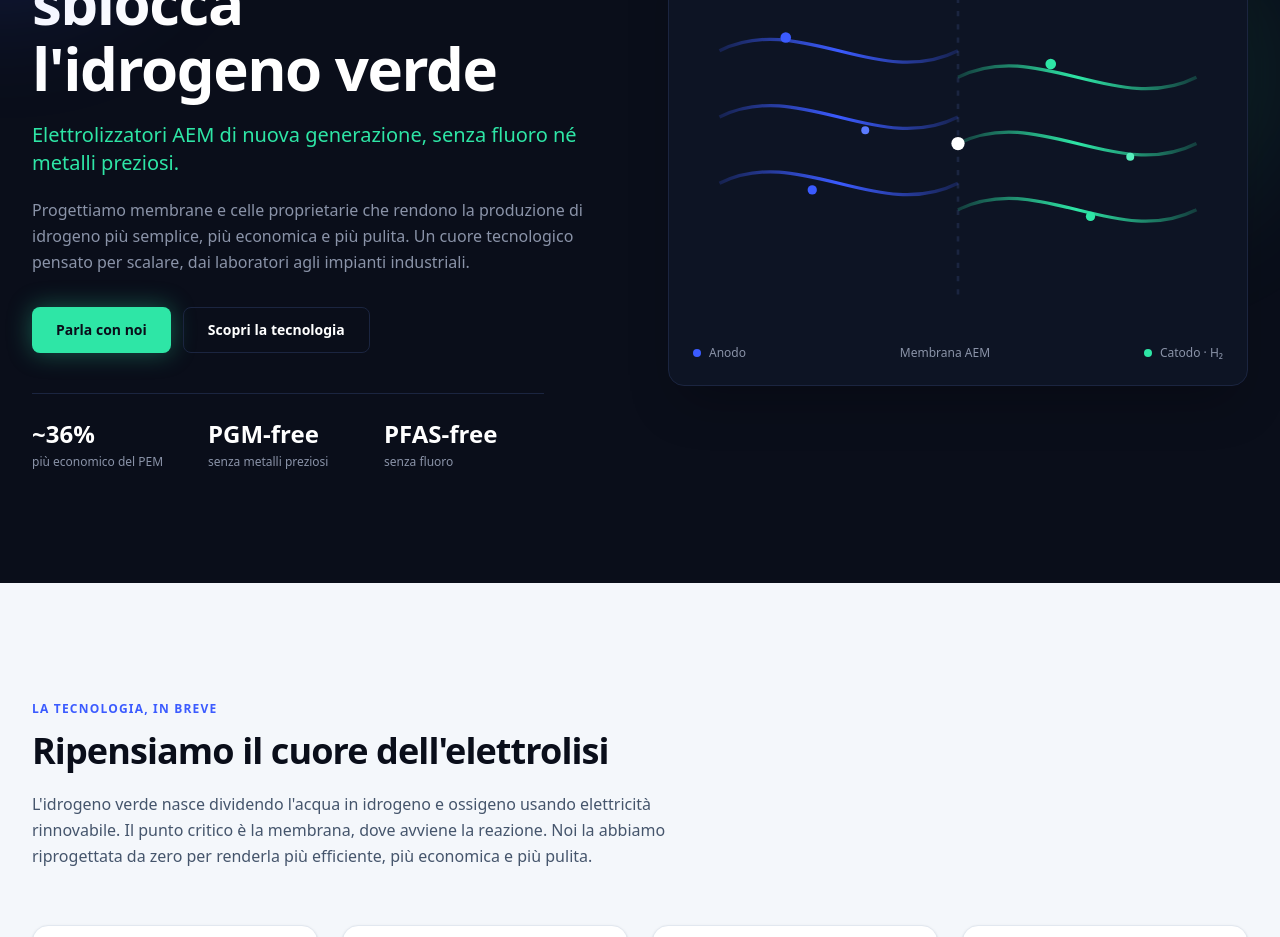
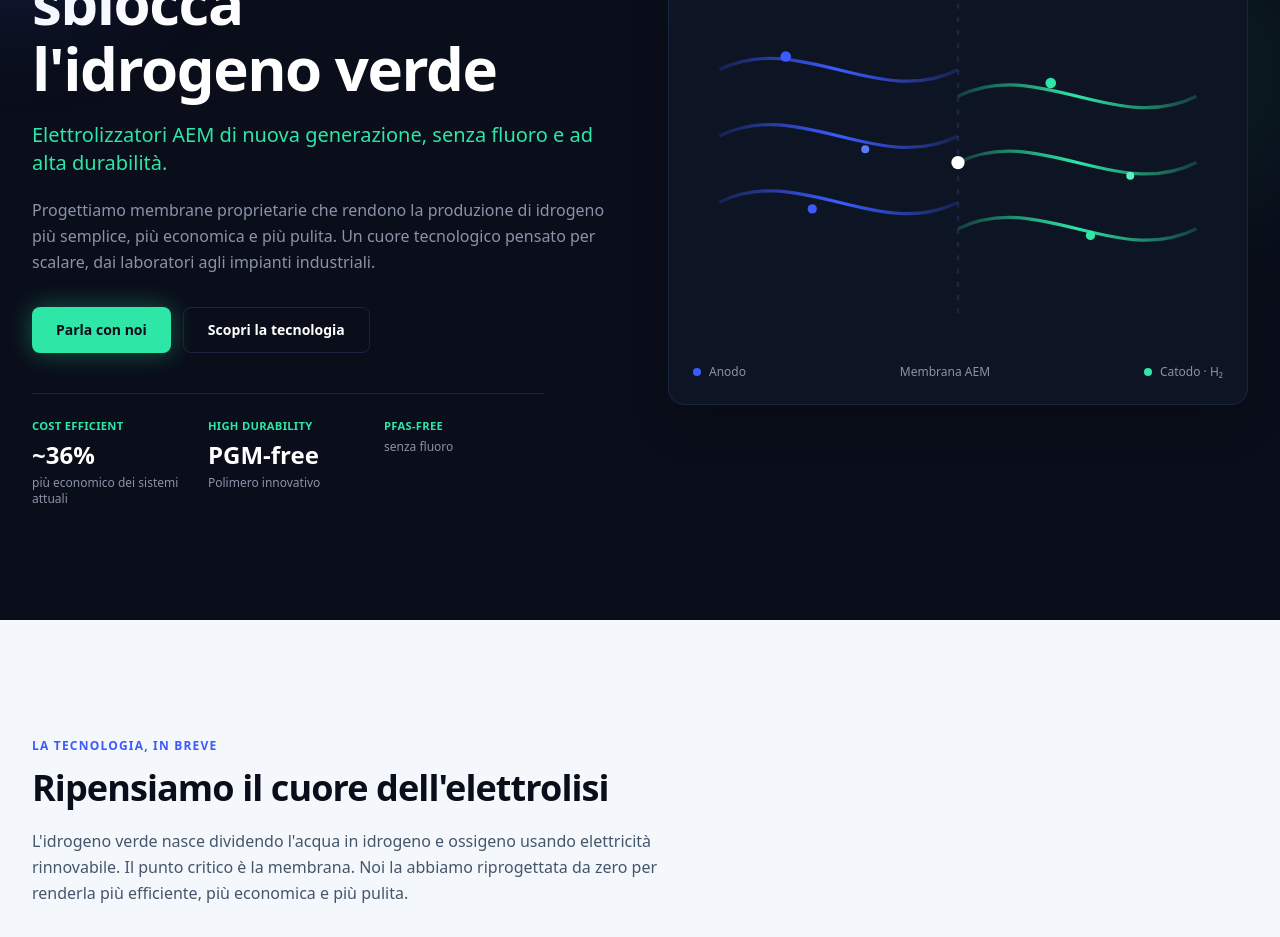
Before and after one commit to NovaGenesisFutureTechnologiesSRL/novagen-landing, a React (Vite) app: page / in a window 1280 px wide. Shown: the part 300-1237 px from the top of the page. Built offline with nearby package versions, Linux system fonts and the light colour scheme.

Commit message:
Fix testi landing: hero, stat, tecnologia, applicazioni

```diff
--- a/src/components/Applicazioni.jsx
+++ b/src/components/Applicazioni.jsx
@@ -8,7 +8,7 @@ const cards = [
   },
   {
     icon: CloudDrizzle,
-    title: 'Cattura e riduzione CO₂',
+    title: 'Riduzione CO₂',
     text: 'La stessa tecnologia elettrochimica applicata alla conversione della CO₂ in prodotti utili, per chiudere il ciclo del carbonio.',
   },
   {
--- a/src/components/Hero.jsx
+++ b/src/components/Hero.jsx
@@ -1,7 +1,7 @@
 const stats = [
-  { value: '~36%', label: 'più economico del PEM' },
-  { value: 'PGM-free', label: 'senza metalli preziosi' },
-  { value: 'PFAS-free', label: 'senza fluoro' },
+  { label: 'Cost Efficient', value: '~36%', desc: 'più economico dei sistemi attuali' },
+  { label: 'High durability', value: 'PGM-free', desc: 'Polimero innovativo' },
+  { label: 'PFAS-free', value: '', desc: 'senza fluoro' },
 ]
 
 export default function Hero() {
@@ -34,13 +34,13 @@ export default function Hero() {
           </h1>
 
           <p className="mt-5 text-lg font-medium text-nova-green sm:text-xl">
-            Elettrolizzatori AEM di nuova generazione, senza fluoro né metalli
-            preziosi.
+            Elettrolizzatori AEM di nuova generazione, senza fluoro e ad alta
+            durabilità.
           </p>
 
           <p className="mt-5 max-w-xl text-base leading-relaxed text-nova-muted">
-            Progettiamo membrane e celle proprietarie che rendono la produzione
-            di idrogeno più semplice, più economica e più pulita. Un cuore
+            Progettiamo membrane proprietarie che rendono la produzione di
+            idrogeno più semplice, più economica e più pulita. Un cuore
             tecnologico pensato per scalare, dai laboratori agli impianti
             industriali.
           </p>
@@ -63,9 +63,14 @@ export default function Hero() {
           {/* Stat */}
           <dl className="mt-10 grid max-w-lg grid-cols-3 gap-4 border-t border-nova-border pt-6">
             {stats.map((s) => (
-              <div key={s.value}>
-                <dt className="text-xl font-bold text-white sm:text-2xl">{s.value}</dt>
-                <dd className="mt-1 text-xs leading-snug text-nova-muted">{s.label}</dd>
+              <div key={s.label}>
+                <p className="text-[0.7rem] font-semibold uppercase tracking-wide text-nova-green">
+                  {s.label}
+                </p>
+                {s.value && (
+                  <dt className="mt-1 text-xl font-bold text-white sm:text-2xl">{s.value}</dt>
+                )}
+                <dd className="mt-1 text-xs leading-snug text-nova-muted">{s.desc}</dd>
               </div>
             ))}
           </dl>
--- a/src/components/Tecnologia.jsx
+++ b/src/components/Tecnologia.jsx
@@ -36,9 +36,9 @@ export default function Tecnologia() {
           </h2>
           <p className="mt-5 text-base leading-relaxed text-slate-600">
             L&apos;idrogeno verde nasce dividendo l&apos;acqua in idrogeno e ossigeno
-            usando elettricità rinnovabile. Il punto critico è la membrana, dove
-            avviene la reazione. Noi la abbiamo riprogettata da zero per renderla
-            più efficiente, più economica e più pulita.
+            usando elettricità rinnovabile. Il punto critico è la membrana. Noi
+            la abbiamo riprogettata da zero per renderla più efficiente, più
+            economica e più pulita.
           </p>
         </div>
 
```
